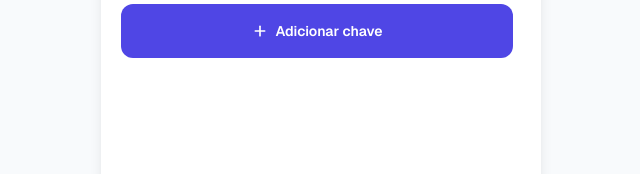
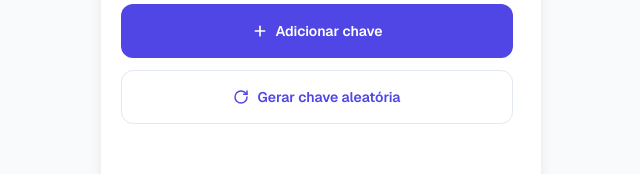
Before and after one commit to pauloisaque700/gc-projeto-pix, a Next.js app in the folder frontend/: page /pix/minhas-chaves-pix in a window 1280 px wide. Shown: the part 522-696 px from the top of the page, without its empty margins (319-959 px from the left). Built offline with nearby package versions, Linux system fonts and the light colour scheme.

Commit message:
Alterando tela

```diff
--- a/frontend/src/app/pix/adicionar-chave/page.tsx
+++ b/frontend/src/app/pix/adicionar-chave/page.tsx
@@ -7,7 +7,7 @@ import Radio from "../../../components/Radio";
 import Input from "../../../components/Input";
 import Dropdown from "../../../components/DropDown";
 import BotaoGrande from "../../../components/BotaoGrande";
-import { User, Building2, Phone, Mail, CheckCircle2, ShieldCheck, AlertCircle } from "lucide-react";
+import { User, Building2, Phone, Mail, CheckCircle2, ShieldCheck, AlertCircle, RotateCw} from "lucide-react";
 import { useState } from "react";
 import Tag from "@/src/components/Tag";
 
--- a/frontend/src/app/pix/minhas-chaves-pix/page.tsx
+++ b/frontend/src/app/pix/minhas-chaves-pix/page.tsx
@@ -142,6 +142,15 @@ export default function MinhasChavesPix() {
             icon={<Plus className="w-4 h-4 stroke-[2.5]" />}
             onClick={() => router.push('/pix/adicionar-chave')} // Altere aqui para a rota exata da sua pasta do formulário
           />
+            <BotaoGrande
+                text="Gerar chave aleatória"
+                bgClass="bg-white hover:bg-slate-50/50"
+                borderClass="border border-slate-200"
+                textClass="text-[#4F46E5] font-semibold"
+                widthClass="w-full"
+                icon={<RotateCw className="w-4 h-4 stroke-[2.2]" />}
+                onClick={() => console.log("Ação de gerar chave aleatória")}
+            />
 
         </div>
 
```
